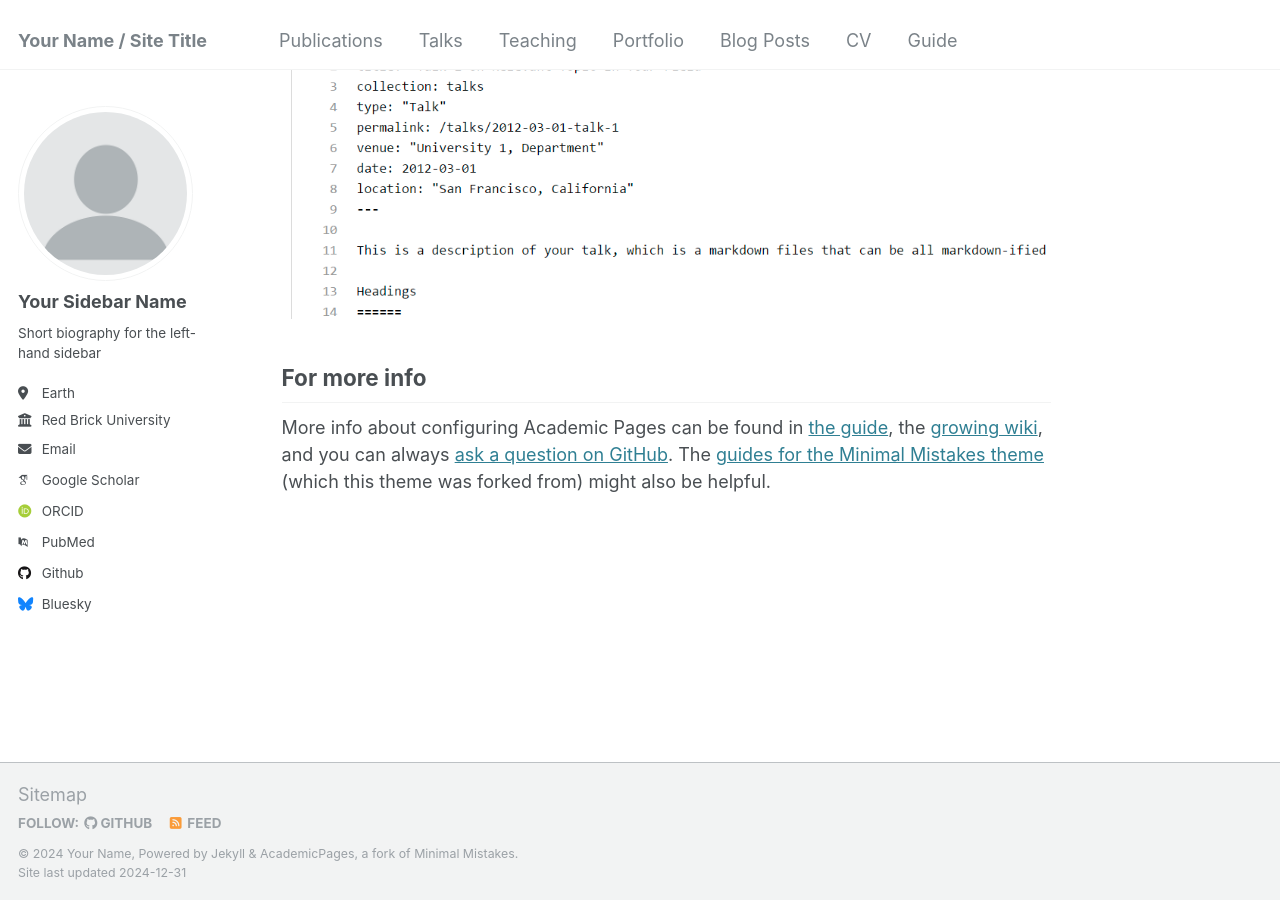
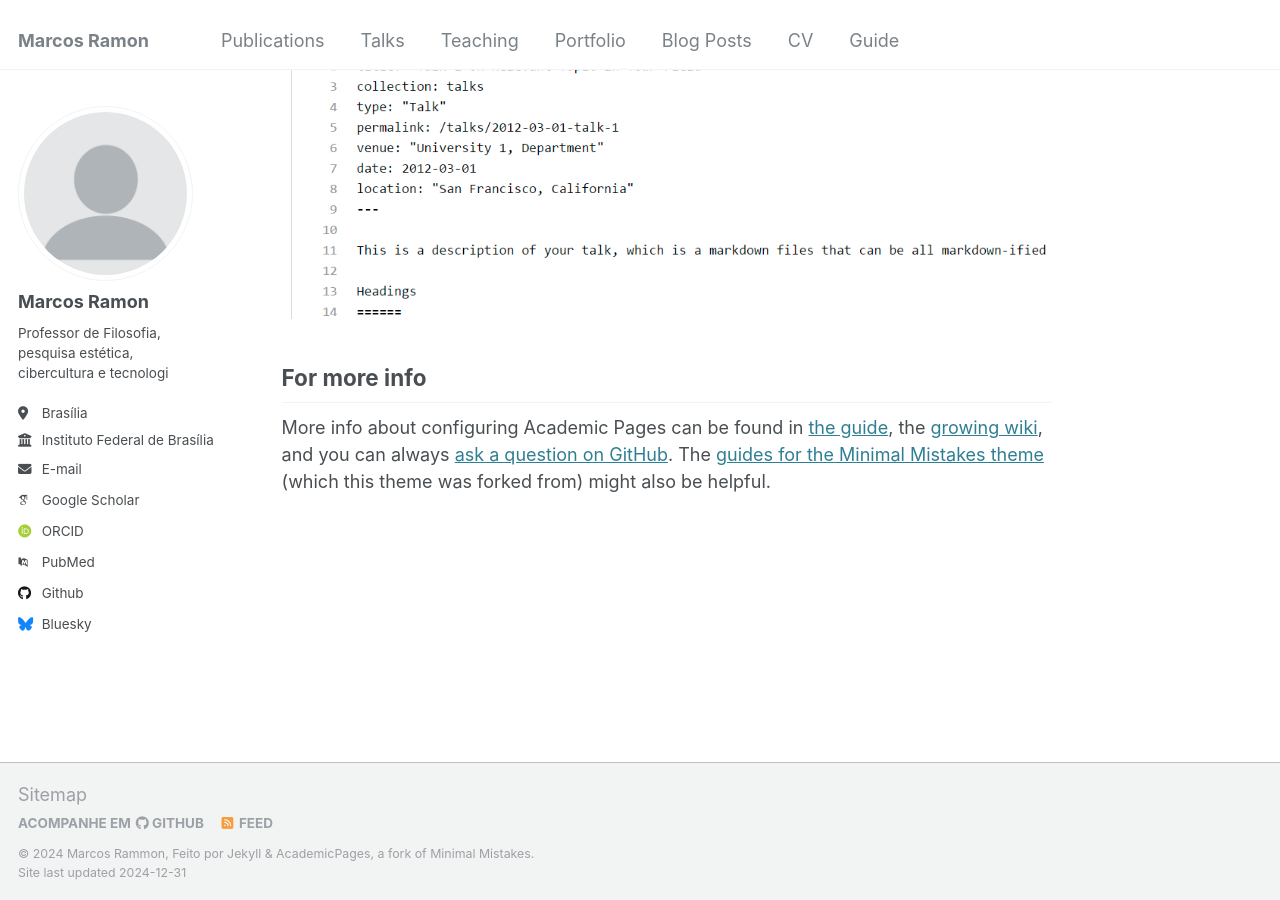
Before and after one commit to marcosramon/academic, a Jekyll site: the page built from _pages/about.md, in a window 1280 px wide and 900 px high, scrolled down 2643 px. Built offline with Jekyll 4.4.1, drawn with Linux system fonts in a browser that asks for light colours; some web fonts are replaced.

Commit message:
Update _config.yml

```diff
--- a/_config.yml
+++ b/_config.yml
@@ -7,11 +7,11 @@
 # server process.
 
 # Basic Site Settings
-locale                   : "en-US"
-title                    : "Your Name / Site Title"
+locale                   : "pt-BR"
+title                    : "Marcos Ramon"
 title_separator          : "-"
-name                     : &name "Your Name"
-description              : &description "personal description"
+name                     : &name "Marcos Rammon"
+description              : &description "Professor de Filosofia, pesquisa estética, cibercultura e tecnologia"
 url                      : https://academicpages.github.io # the base hostname & protocol for your site e.g. "https://[your GitHub username].github.io"
 baseurl                  : "" # the subpath of your site, e.g. "/blog"
 repository               : "academicpages/academicpages.github.io"
@@ -22,13 +22,13 @@ repository               : "academicpages/academicpages.github.io"
 author:
   # Biographic information
   avatar           : "profile.png"
-  name             : "Your Sidebar Name"
+  name             : "Marcos Ramon"
   pronouns         : # example: "she/her"
-  bio              : "Short biography for the left-hand sidebar"
-  location         : "Earth"
-  employer         : "Red Brick University"
+  bio              : "Professor de Filosofia, pesquisa estética, cibercultura e tecnologi"
+  location         : "Brasília"
+  employer         : "Instituto Federal de Brasília"
   uri              : # URL
-  email            : "none@example.org"
+  email            : "marcos.ferreira@ifb.edu.br"
 
   # Academic websites
   arxiv            : # URL - Update with the correct link to your profile
```
